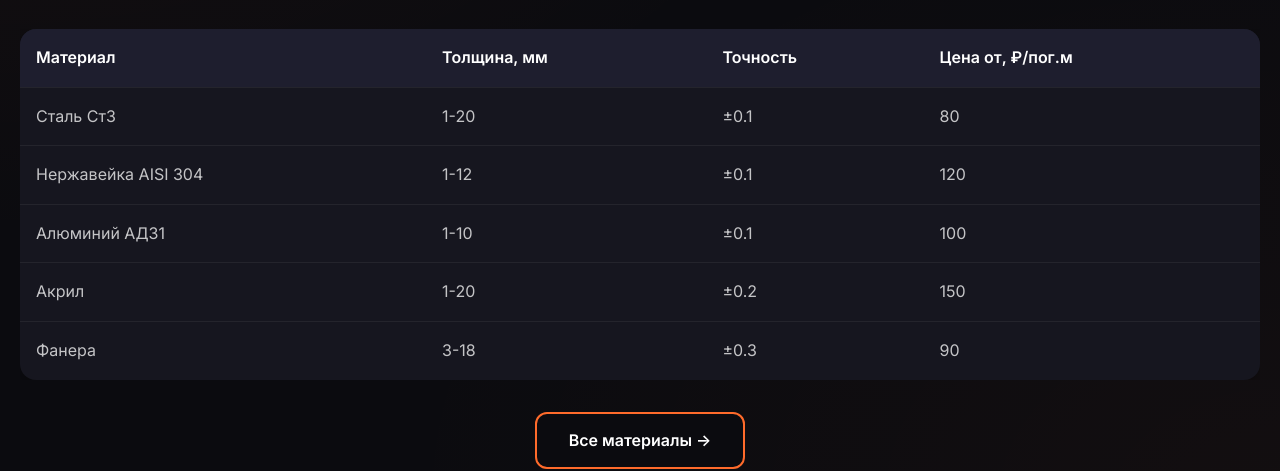
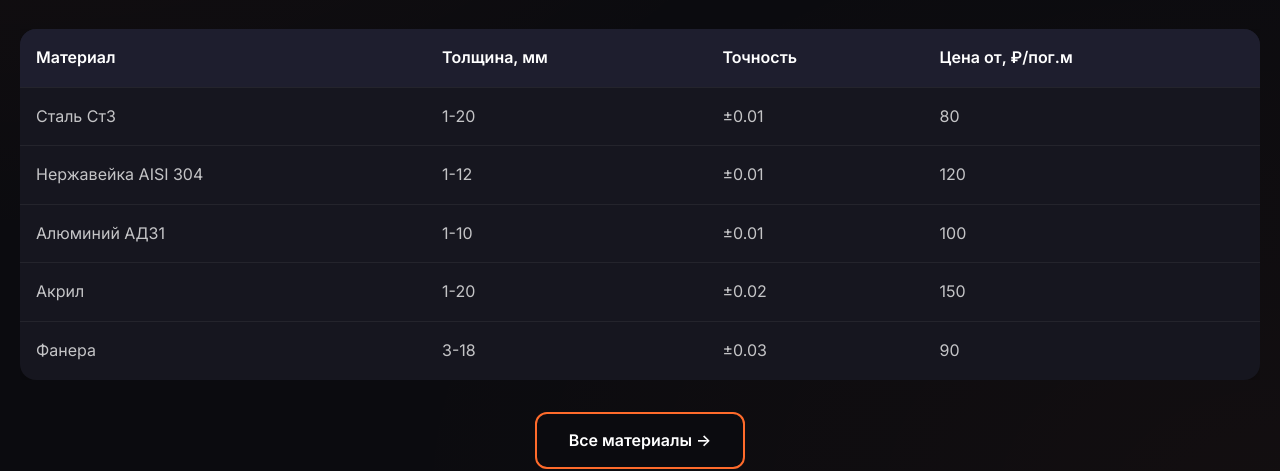
Before and after one commit to kaylas000/lazer-rezka, a Jekyll site: the page built from index.html, in a window 1280 px wide and 900 px high, scrolled down 2938 px. Shown: the part 154-625 px from the top of the window. Built offline with Jekyll 4.4.1, drawn with Linux system fonts in a browser that asks for light colours.

Commit message:
Исправлена точность в таблице материалов: ±0.01, ±0.02, ±0.03

```diff
--- a/index.html
+++ b/index.html
@@ -170,31 +170,31 @@ description: "Профессиональная лазерная резка ме
           <tr>
             <td>Сталь Ст3</td>
             <td>1-20</td>
-            <td>±0.1</td>
+            <td>±0.01</td>
             <td>80</td>
           </tr>
           <tr>
             <td>Нержавейка AISI 304</td>
             <td>1-12</td>
-            <td>±0.1</td>
+            <td>±0.01</td>
             <td>120</td>
           </tr>
           <tr>
             <td>Алюминий АД31</td>
             <td>1-10</td>
-            <td>±0.1</td>
+            <td>±0.01</td>
             <td>100</td>
           </tr>
           <tr>
             <td>Акрил</td>
             <td>1-20</td>
-            <td>±0.2</td>
+            <td>±0.02</td>
             <td>150</td>
           </tr>
           <tr>
             <td>Фанера</td>
             <td>3-18</td>
-            <td>±0.3</td>
+            <td>±0.03</td>
             <td>90</td>
           </tr>
         </tbody>
```
